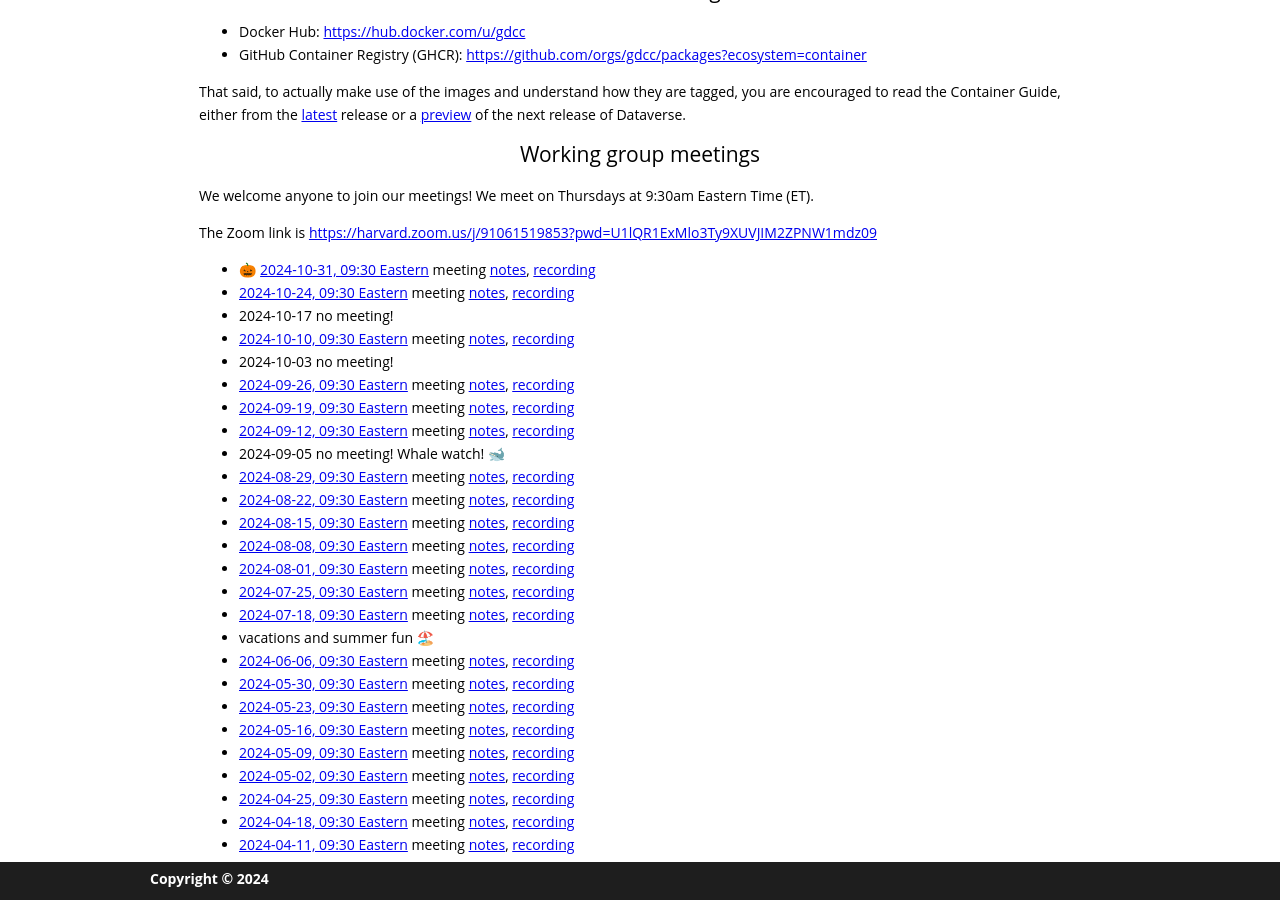
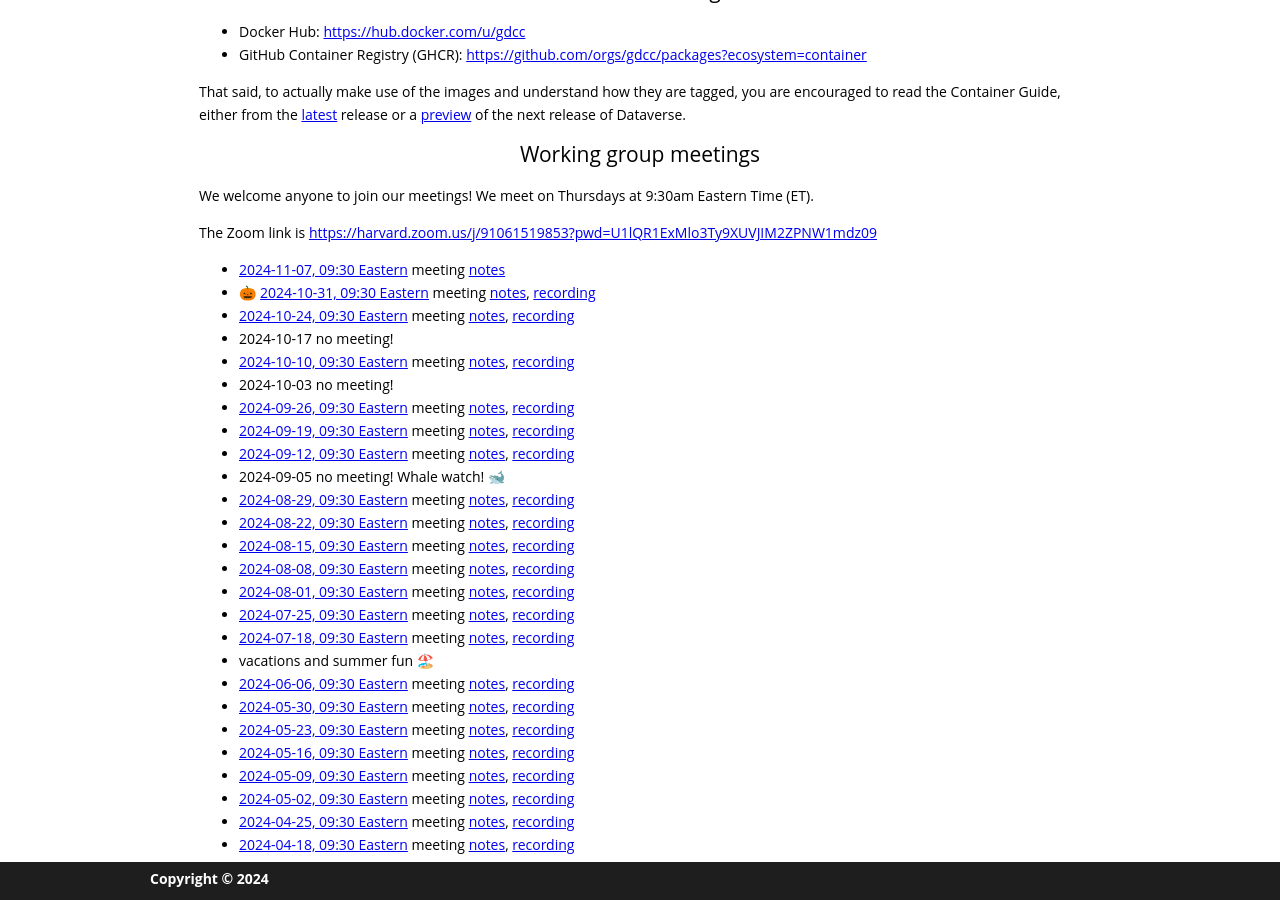
Before and after one commit to gdcc/ct.gdcc.io, a Jekyll site: the page built from index.md, in a window 1280 px wide and 900 px high, scrolled down 730 px. Built offline with Jekyll 4.4.1, drawn with Linux system fonts in a browser that asks for light colours; our own code applies the rules of GitHub Pages for plain Markdown files.

Commit message:
add next meeting

```diff
--- a/index.md
+++ b/index.md
@@ -22,6 +22,7 @@ We welcome anyone to join our meetings! We meet on Thursdays at 9:30am Eastern T
 
 The Zoom link is <https://harvard.zoom.us/j/91061519853?pwd=U1lQR1ExMlo3Ty9XUVJIM2ZPNW1mdz09>
 
+- [2024-11-07, 09:30 Eastern](https://time.is/compare/0930_07_Nov_2024_in_Boston) meeting [notes](https://docs.google.com/document/d/1JALRaIcsjB7oLmN0rAtNyu1kZo28xXgG7sDR1RkRG4I/edit?usp=sharing)
 - 🎃 [2024-10-31, 09:30 Eastern](https://time.is/compare/0930_31_Oct_2024_in_Boston) meeting [notes](https://docs.google.com/document/d/1C2s7FnxL0LIWbrFOHNEg21tkBtD0HJ3x9QZ3HvuA4VI/edit?usp=sharing), [recording](https://harvard.zoom.us/rec/share/696pvgwG02Uftc9K9WHmeyAifUEQDy0Xl5cvgg55nxGjvw7kNmZjXgjBPEzTyBw_.qltkH8hjV4AYE465)
 - [2024-10-24, 09:30 Eastern](https://time.is/compare/0930_24_Oct_2024_in_Boston) meeting [notes](https://docs.google.com/document/d/1AN6aAX5rt4lS5fEGYY1Q7Feug2GkIoLve-8WSOppVpA/edit?usp=sharing), [recording](https://harvard.zoom.us/rec/share/hAS8xevteJ1FiThX36im1fpzFav4cLVyUczFPo9w2X-FfGoLsQ6SoavLTGLQRHmM.2d5JyANO6AKqwIp_)
 - 2024-10-17 no meeting!
```
